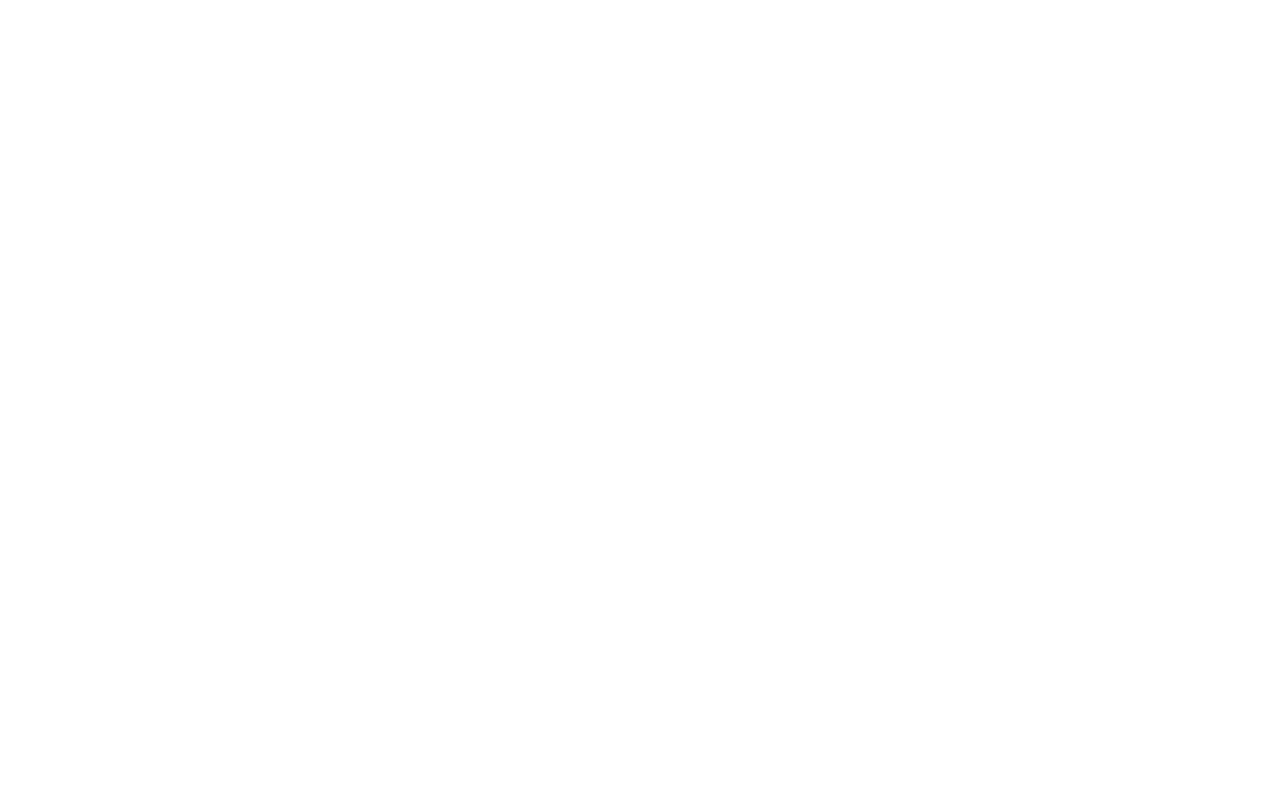
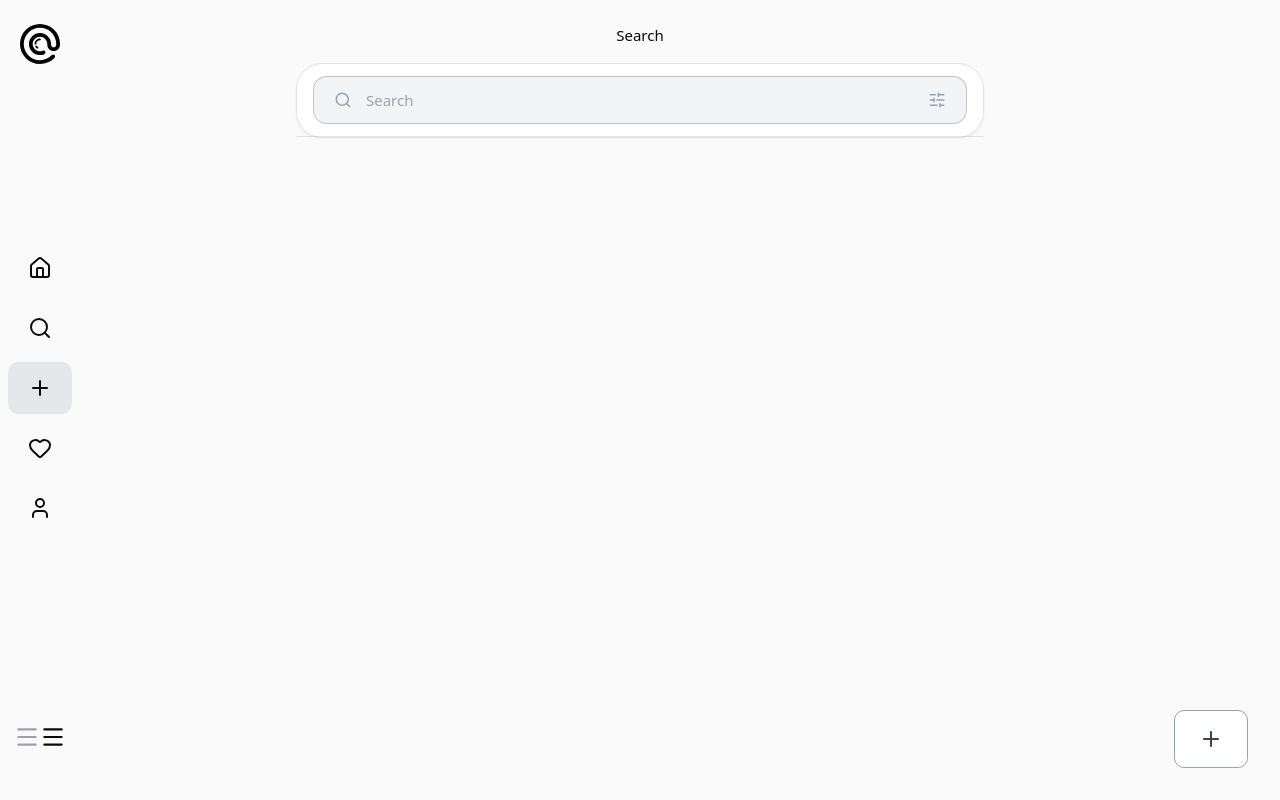
Before and after one commit to sahanakalyani/loom-fronted, a React (Vite) app: page /search in a window 1280 px wide. Before the commit this address had no page. Built offline with nearby package versions, Linux system fonts and the light colour scheme.

Commit message:
sucessfullyrun

```diff
--- a/src/App.jsx
+++ b/src/App.jsx
@@ -6,7 +6,7 @@
 import Register from "./pages/register";
 import { isAuthenticated } from "./services/auth.service";
 import CreateThreadModal from "./components/create-thread-model";
-
+import Search from "./pages/search";
 
 const PrivateRoute = ({ children }) =>
   isAuthenticated() ? children : <Navigate to="/login" replace />;
@@ -43,6 +43,7 @@
 
         <Route element={<AppLayout />}>
           <Route path="/" element={<Home />} />
+          <Route path="/search" element={<Search />} />
         </Route>
       </Routes>
 
--- a/src/components/nav-menu.jsx
+++ b/src/components/nav-menu.jsx
@@ -1,20 +1,31 @@
 import { NAV_MENU_ITEMS } from "@/constants";
 import React from "react";
 import NavItem from "./nav-item";
+import { Link, useLocation } from "react-router-dom";
 
 const NavMenu = ({ iconSize = 22, onCreateClick }) => {
+  const { pathname } = useLocation();
   return (
     <>
       {NAV_MENU_ITEMS.map((menuItem, index) => {
-        const { Icon, active, isCreate } = menuItem;
+        const { Icon, isCreate, url } = menuItem;
+        const active = url === "/" ? pathname == "/" : pathname.startsWith(url);
         return (
-          <div
+          <Link
+            to={isCreate ? "#" : url}
             key={index}
-            className={`${active && "bg-gray-200"} group px-4 py-3.5 rounded-lg hover:bg-gray-200 transition-all duration-150 cursor-pointer w-full md:w-fit flex justify-centre items-centre`}
-            onClick={isCreate ? onCreateClick:undefined}
+            className={`${isCreate && "bg-gray-200"} group px-4 py-3.5 rounded-lg hover:bg-gray-200 transition-all duration-150 cursor-pointer w-full md:w-fit flex justify-centre items-centre px3.5 md:px-5`}
+            onClick={
+              isCreate
+                ? (e) => {
+                    e.preventDefault();
+                    onCreateClick();
+                  }
+                : undefined
+            }
           >
-            <NavItem Icon={Icon} active={active} size={iconSize} />
-          </div>
+            <NavItem Icon={Icon} active={active || isCreate} size={iconSize} />
+          </Link>
         );
       })}
     </>
--- a/src/constants.js
+++ b/src/constants.js
@@ -1,15 +1,15 @@
 import {
-    HeartIcon,
-    HomeIcon,
-    PlusIcon,
-    SearchIcon,
-    UserIcon,
+  HeartIcon,
+  HomeIcon,
+  PlusIcon,
+  SearchIcon,
+  UserIcon,
 } from "lucide-react";
 
 export const NAV_MENU_ITEMS = [
-    { Icon: HomeIcon, active: false, isCreate:false },
-    { Icon: SearchIcon, active: false, isCreate:false  },
-    { Icon: PlusIcon, active: true, isCreate:true  },
-    { Icon: HeartIcon, active: false, isCreate:false  },
-    { Icon: UserIcon, active: false, isCreate:false  },
+  { Icon: HomeIcon, isCreate: false, url: "/" },
+  { Icon: SearchIcon, isCreate: false, url: "/search" },
+  { Icon: PlusIcon, isCreate: true, url: "/create" },
+  { Icon: HeartIcon, isCreate: false, url: "/" },
+  { Icon: UserIcon, isCreate: false, url: "/" },
 ];
--- /dev/null
+++ b/src/pages/search.jsx
@@ -0,0 +1,76 @@
+import { searchQuery } from "@/services/search.service";
+import {
+  SearchIcon,
+  SlidersHorizontal,
+  SlidersHorizontalIcon,
+} from "lucide-react";
+import React, { useEffect, useRef, useState } from "react";
+
+const Search = () => {
+  const [query, setQuery] = useState("");
+  const [users, setUsers] = useState([]);
+  const [posts, setPosts] = useState([]);
+  const [loading, setLoading] = useState(false);
+  const [error, setError] = useState("");
+  const debounceRef = useRef(null);
+  useEffect(() => {
+    if (!query.trim()) {
+      setUsers([]);
+      setPosts([]);
+      setError("");
+      return;
+    }
+
+    clearTimeout(debounceRef.current);
+    debounceRef.current = setTimeout(async () => {
+      // data fetching
+      setLoading(true);
+      setError("");
+      try {
+        const data = await searchQuery(query.trim());
+        console.log(data);
+        setUsers(data.users ?? []);
+        setPosts(data.posts ?? []);
+      } catch (err) {
+        setError(err || "Search failed");
+        setUsers([]);
+        setPosts([]);
+      } finally {
+        setLoading(false);
+      }
+    }, 350);
+    return () => clearTimeout(debounceRef.current);
+  }, [query]);
+  const hasResults = users.length > 0 || posts.length > 0;
+  return (
+    <div className="min-h-screen w-full flex flex-col items-center py-6 px-4">
+      <h1 className="text-[15px] font-medium mb-4 shrink-0">Search</h1>
+
+      <div className="w-full max-w-180 bg-white border border-black/10 rounded-4xl shadow-xs sticky z-10">
+        <div className="px-4 py-3 border-b border-black/10">
+          <div className="flex items-center gap-3.5 bg-gray-100 rounded-xl border border-black/20 px-5 py-3">
+            <SearchIcon size={18} className="text-gray-400 shrink-0" />
+            <input
+              type="text"
+              value={query}
+              onChange={(e) => setQuery(e.target.value)}
+              placeholder="Search"
+              autoFocus
+              className="flex-1 text-[15px] text-gray-900 placeholder:text-gray-400 bg-transparent outline-none"
+            />
+            <button className="text-gray-400 hover:text-gray-600 transition-colors srink-0 cursor-pointer">
+              <SlidersHorizontalIcon size={18} />
+            </button>
+          </div>
+        </div>
+        {/* TODO:Loading */}
+        {/* Todo:error */}
+        {/* TODO:Empty Query */}
+        {/* TODO:No results */}
+        {/* TODO:Results with Shandcn Tabs */}
+      </div>
+    </div>
+  );
+};
+
+export default Search;
--- /dev/null
+++ b/src/services/search.service.js
@@ -0,0 +1,10 @@
+export const searchQuery = async (qurey) => {
+  try {
+    const res = await api.get("/search", {
+      params: { q: query },
+    });
+    return res.data;
+  } catch (err) {
+    throw err.message;
+  }
+};
```
Also changed, not shown: src/pages/home.jsx (+7 -4 lines), src/services/posts.service.js (line endings or trailing spaces).
